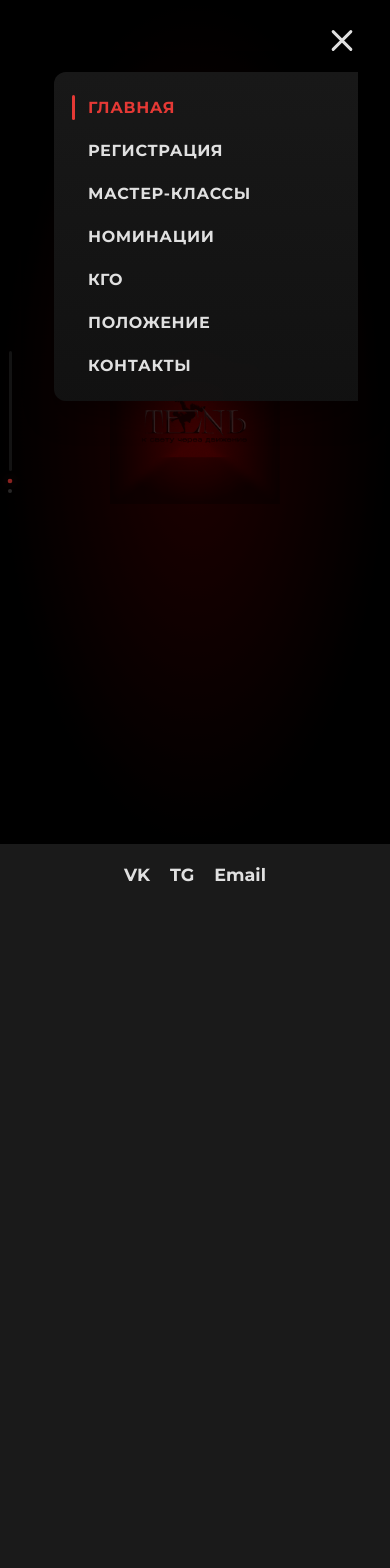
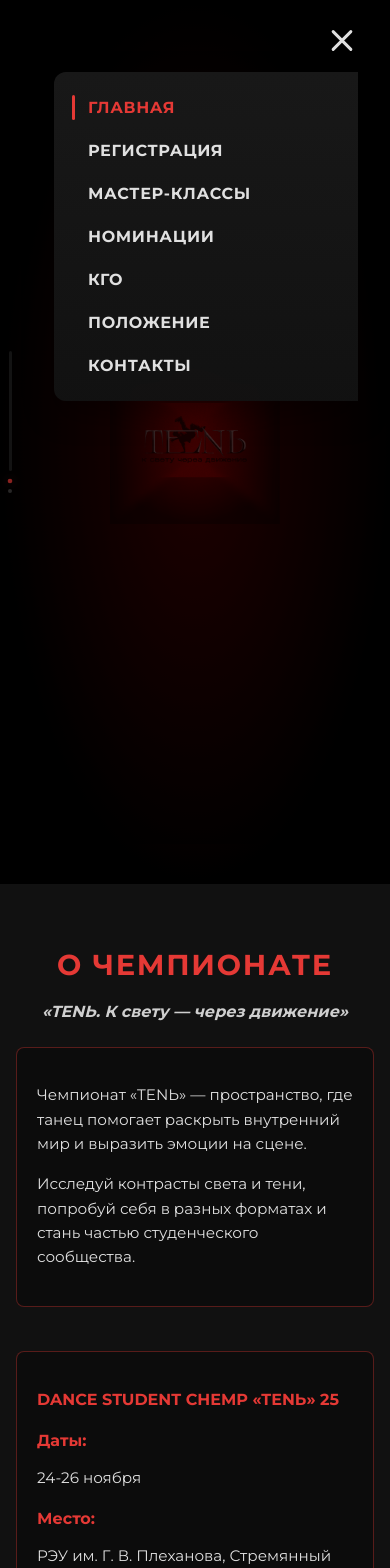
Before and after one commit to expens1veee/dance-champ, a Vue app in the folder frontend/: page / in a window 390 px wide. Shown: the top 1568 px of the page. Before the commit the page ends 905 px from the top, so only its background shows below. Built offline with nearby package versions, Linux system fonts and the light colour scheme.

Commit message:
for mobile

```diff
--- a/frontend/src/App.vue
+++ b/frontend/src/App.vue
@@ -240,23 +240,33 @@ onBeforeUnmount(() => {
   width: 100%;
 }
 
+.layout { min-height: 100vh; }
+.layout--static { display: flex; flex-direction: column; }
+
+.main-footer.is-fixed-centered {
+  position: fixed;
+  bottom: 20px;
+  left: 50%;
+  transform: translateX(-50%);
+  z-index: 1000;
+}
+
 /* Мобайл версия: статический футер внизу */
 @media (max-width: 768px) {
-  .layout--static .main-footer {
-    position: static;
-    bottom: auto;
-    left: auto;
-    transform: none;
-    position: relative;
-    margin-top: auto;
-    padding: 20px 16px;
-    justify-content: center;
-  }
-
-  .layout {
+  .layout--static {
     min-height: 100vh !important;
     display: flex !important;
     flex-direction: column !important;
+  }
+
+  .layout--static .main-footer {
+    position: static !important;
+    bottom: auto !important;
+    left: auto !important;
+    transform: none !important;
+    margin-top: auto !important;
+    padding: 20px 16px !important;
+    justify-content: center !important;
   }
 }
 
--- a/frontend/src/views/HomeView.vue
+++ b/frontend/src/views/HomeView.vue
@@ -212,6 +212,18 @@ onBeforeUnmount(() => {
 
 /* Мобильная адаптация */
 @media (max-width: 768px) {
+  .scroll-container {
+    height: auto !important;
+    min-height: 100vh;
+    scroll-snap-type: none !important;
+  }
+
+  .screen {
+    min-height: 100vh !important;
+    height: auto !important;
+    padding: 40px 0 !important;
+  }
+
   .logo {
     max-width: 60%;
     max-height: 50vh;
@@ -234,39 +246,49 @@ onBeforeUnmount(() => {
   }
 
   .about-screen {
-    padding: 20px 16px;
+    padding: 60px 20px !important;
+    min-height: auto !important;
+    height: auto !important;
   }
 
   .content-wrapper {
     max-width: 100%;
-    padding: 0 8px;
+    padding: 0;
   }
 
   .title {
     font-size: 2rem;
-    margin-bottom: 16px;
+    margin-bottom: 20px;
     line-height: 1.2;
   }
 
   .slogan {
     font-size: 1.1rem;
-    margin-bottom: 24px;
+    margin-bottom: 32px;
     line-height: 1.3;
   }
 
   .facts-grid {
     grid-template-columns: 1fr;
-    gap: 16px;
+    gap: 24px;
   }
 
   .info-card {
-    padding: 16px;
-    font-size: 0.95rem;
-    line-height: 1.6;
+    padding: 24px;
+    font-size: 1rem;
+    line-height: 1.7;
+    margin-bottom: 20px;
   }
 
   .info-card strong {
-    font-size: 1rem;
+    font-size: 1.1rem;
+    display: block;
+    margin-bottom: 12px;
+    color: var(--accent-color);
+  }
+
+  .info-card p {
+    margin-bottom: 16px;
   }
 }
 
@@ -276,25 +298,35 @@ onBeforeUnmount(() => {
     max-height: 40vh;
   }
 
+  .screen {
+    padding: 20px 0 !important;
+  }
+
+  .about-screen {
+    padding: 40px 16px !important;
+  }
+
   .title {
-    font-size: 1.6rem;
+    font-size: 1.8rem;
   }
 
   .slogan {
     font-size: 1rem;
+    margin-bottom: 24px;
   }
 
   .info-card {
-    padding: 12px;
-    font-size: 0.9rem;
+    padding: 20px;
+    font-size: 0.95rem;
+    line-height: 1.6;
+  }
+
+  .info-card strong {
+    font-size: 1rem;
   }
 
   .side-rail {
     left: 8px;
   }
-
-  .about-screen {
-    padding: 16px 12px;
-  }
 }
 </style>
```
